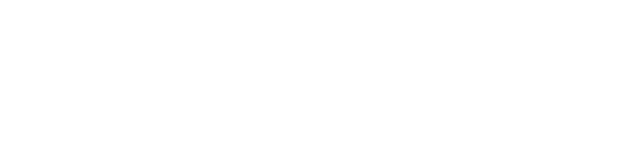
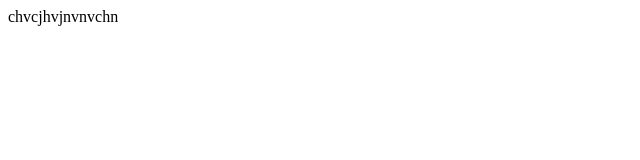
Before and after one commit to Albab1/fahmid-repo, a plain HTML site: page index.html in a window 1280 px wide. Shown: the whole page, without its empty margins (0-640 px from the left). Drawn offline with Linux system fonts and the light colour scheme.

Commit message:
janiu na

```diff
--- a/index.html
+++ b/index.html
@@ -7,6 +7,6 @@
     <title>fahmid or nani</title>
 </head>
 <body>
-
+    chvcjhvjnvnvchn
 </body>
 </html>
```
